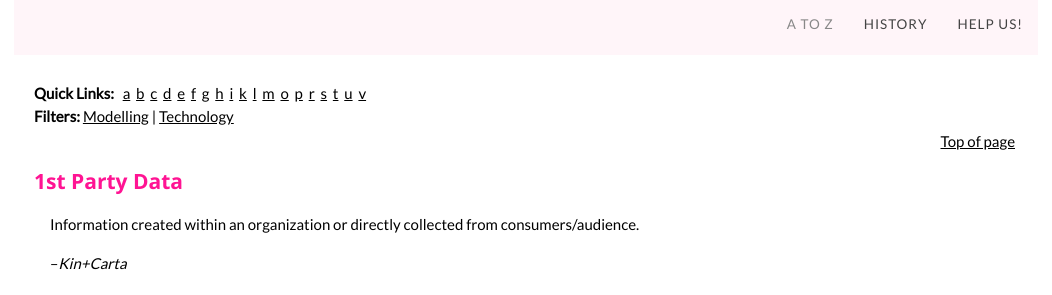
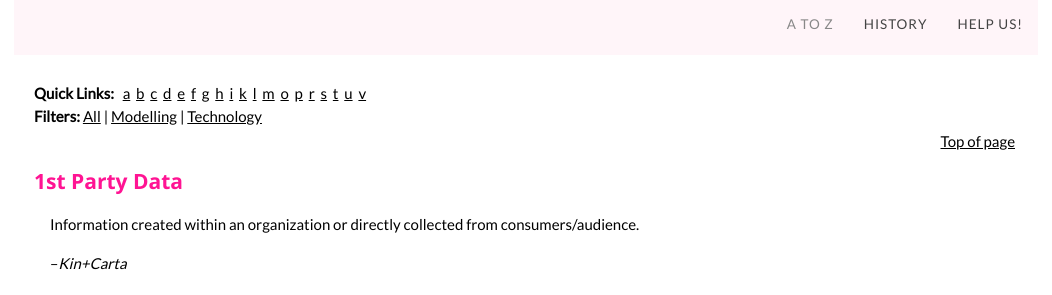
Before and after one commit to unleashyourdata/open_data_glossary, a Jekyll site: the page built from index.html, in a window 1280 px wide and 900 px high. Shown: the part 203-498 px from the top of the window, without its empty margins (114-1166 px from the left). Built offline with Jekyll 4.4.1, drawn with Linux system fonts in a browser that asks for light colours.

Commit message:
Update include_filters.html

```diff
--- a/_includes/include_filters.html
+++ b/_includes/include_filters.html
@@ -1,2 +1,4 @@
 <strong> Filters:</strong>
-<a href='{{ site.baseurl }}/index_filter_modelling/'>Modelling</a> | <a href='{{ site.baseurl }}/index_filter_technology/'>Technology</a>
+<a href='{{ site.baseurl }}'>All</a> |
+<a href='{{ site.baseurl }}/index_filter_modelling/'>Modelling</a> |
+<a href='{{ site.baseurl }}/index_filter_technology/'>Technology</a>
```
